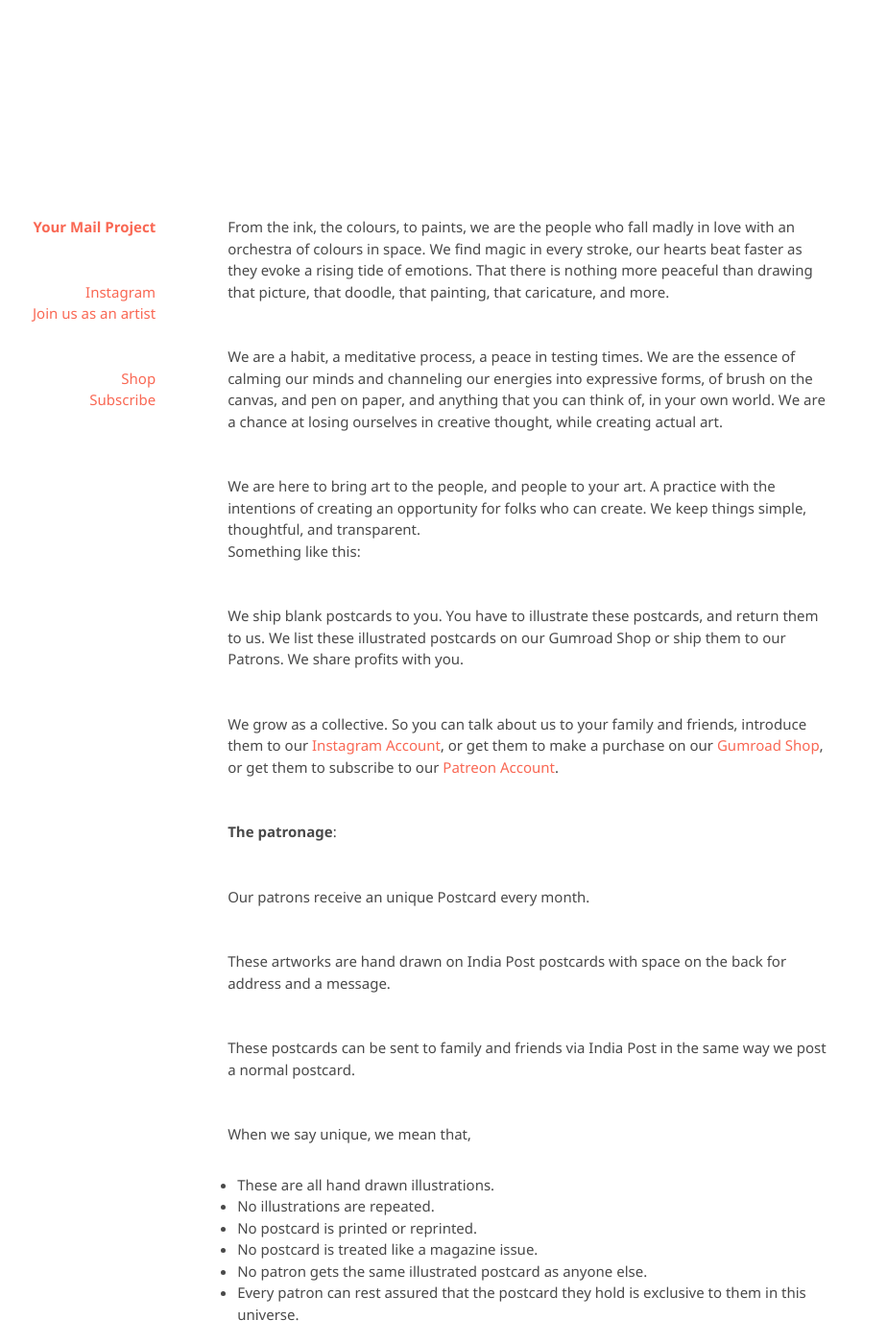
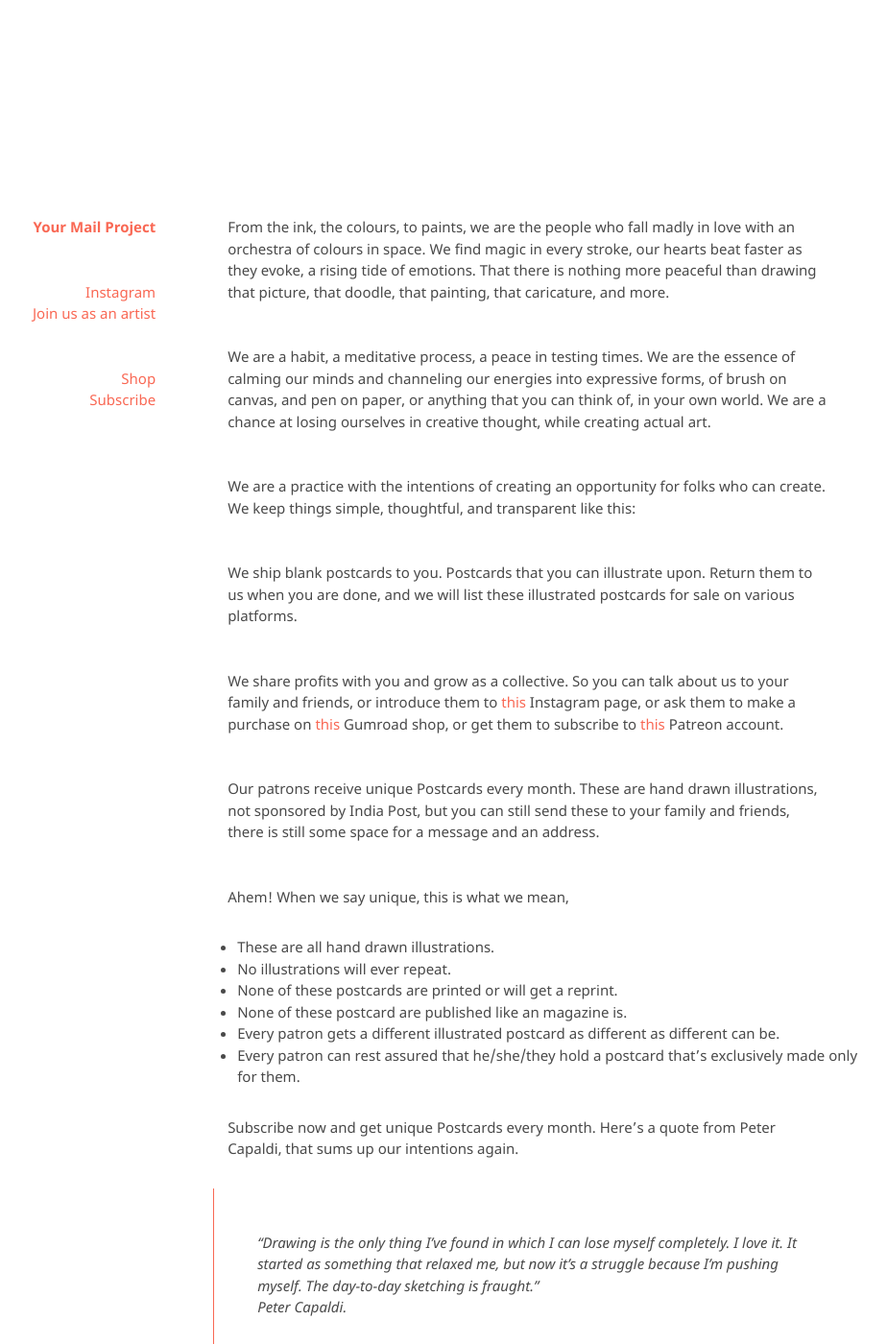
Before and after one commit to kvshvlin/yourmailproject, a Jekyll site: the page built from index.md, in a window 1280 px wide and 1400 px high. Shown: the whole window at 96% size, without its empty margins (191-1115 px from the left). Built offline with Jekyll 4.4.1, drawn with Linux system fonts in a browser that asks for light colours; our own code applies the rules of GitHub Pages for plain Markdown files; some of the changed text lies outside the part shown.

Commit message:
Update index.md

```diff
--- a/index.md
+++ b/index.md
@@ -1,32 +1,28 @@
-From the ink, the colours, to paints, we are the people who fall madly in love with an orchestra of colours in space. We find magic in every stroke, our hearts beat faster as they evoke a rising tide of emotions. That there is nothing more peaceful than drawing that picture, that doodle, that painting, that caricature, and more.
+From the ink, the colours, to paints, we are the people who fall madly in love with an orchestra of colours in space. We find magic in every stroke, our hearts beat faster as they evoke, a rising tide of emotions. That there is nothing more peaceful than drawing that picture, that doodle, that painting, that caricature, and more.
 
-We are a habit, a meditative process, a peace in testing times. We are the essence of calming our minds and channeling our energies into expressive forms, of brush on the canvas, and pen on paper, and anything that you can think of, in your own world. We are a chance at losing ourselves in creative thought, while creating actual art.
+We are a habit, a meditative process, a peace in testing times. We are the essence of calming our minds and channeling our energies into expressive forms, of brush on canvas, and pen on paper, or anything that you can think of, in your own world. We are a chance at losing ourselves in creative thought, while creating actual art.
 
-We are here to bring art to the people, and people to your art. A practice with the intentions of creating an opportunity for folks who can create. We keep things simple, thoughtful, and transparent.
-Something like this:
+We are a practice with the intentions of creating an opportunity for folks who can create. We keep things simple, thoughtful, and transparent like this:
 
-We ship blank postcards to you. You have to illustrate these postcards, and return them to us. We list these illustrated postcards on our Gumroad Shop or ship them to our Patrons. We share profits with you.
+We ship blank postcards to you. Postcards that you can illustrate upon. Return them to us when you are done, and we will list these illustrated postcards for sale on various platforms.
 
-We grow as a collective. So you can talk about us to your family and friends, introduce them to our <a href="https://www.instagram.com/yourmailproject" target="_blank">Instagram Account</a>, or get them to make a purchase on our <a href="https://www.gumroad.com/yourmailproject" target="_blank">Gumroad Shop</a>, or get them to subscribe to our <a href="https://www.patreon.com/yourmailproject?fan_landing=true" target="_blank">Patreon Account</a>.
+We share profits with you and grow as a collective. So you can talk about us to your family and friends, or introduce them to <a href="https://www.instagram.com/yourmailproject" target="_blank">this</a> Instagram page, or ask them to make a purchase on <a href="https://www.gumroad.com/yourmailproject" target="_blank">this</a> Gumroad shop, or get them to subscribe to <a href="https://www.patreon.com/yourmailproject?fan_landing=true" target="_blank">this</a> Patreon account.
 
-**The patronage**:
+Our patrons receive unique Postcards every month. These are hand drawn illustrations, not sponsored by India Post, but you can still send these to your family and friends, there is still some space for a message and an address.
 
-Our patrons receive an unique Postcard every month.
-
-These artworks are hand drawn on India Post postcards with space on the back for address and a message.
-
-These postcards can be sent to family and friends via India Post in the same way we post a normal postcard.
-
-When we say unique, we mean that,
+Ahem! When we say unique, this is what we mean,
 
 - These are all hand drawn illustrations.
-- No illustrations are repeated.
-- No postcard is printed or reprinted.
-- No postcard is treated like a magazine issue.
-- No patron gets the same illustrated postcard as anyone else.
-- Every patron can rest assured that the postcard they hold is exclusive to them in this universe.
+- No illustrations will ever repeat.
+- None of these postcards are printed or will get a reprint.
+- None of these postcard are published like an magazine is.
+- Every patron gets a different illustrated postcard as different as different can be.
+- Every patron can rest assured that he/she/they hold a postcard that's exclusively made only for them.
 
-Subscribe now and get an unique Postcard every month.
+Subscribe now and get unique Postcards every month. Here's a quote from Peter Capaldi, that sums up our intentions again.
+
+> "Drawing is the only thing I've found in which I can lose myself completely. I love it. It started as something that relaxed me, but now it's a struggle because I'm pushing myself. The day-to-day sketching is fraught."
+> Peter Capaldi.
 
 <div class="roadmap-spacer-1"></div>
 
@@ -36,36 +32,33 @@ Subscribe now and get an unique Postcard every month.
 
 <div class="roadmap-spacer-2"></div>
 
-> "Drawing is the only thing I've found in which I can lose myself completely. I love it. It started as something that relaxed me, but now it's a struggle because I'm pushing myself. The day-to-day sketching is fraught."
-> Peter Capaldi.
-
 **If you want to illustrate: '<a href="https://yourmailproject.typeform.com/to/krhWpQJZ" target="_blank">Join&nbsp;us&nbsp;as&nbsp;an&nbsp;artist</a>'**.
 
-This link opens a form that will ask you to enter your postal address and phone number. We will use this information to send you a package of 11 blank postcards.
+This link opens a form that asks you to enter your postal address and phone number. We will use this information to ship to you a package of 11 blank postcards. This is a thing of wonder.
 
 **Your role as an artist**:
 
-Once you receive this package, you can go all out with your creativity! You can use 1 postcard for testing your materials on it. We want you to art 10 postcards up in your own unique way. Oh! Yes, with anything you want. Feel free to doodle, draw, paint, sketch, or whatever you think of, as art.
+Once you receive this package, you can go all in! Unleash your creativity, ideally by testing 1 postcard with your materials to see. We would love to see you art up 10 postcards in a month, in your own unique way, whatever you may think that means. And yes! Do with anything you want, feel free to doodle, draw, sketch, or paint, or whatever you think of, as art.
 
 **Creating a symbiotic relationship**:
 
-Remember, we handle, respect, think of, and treat your work so that ‘All copyrights are reserved by the original author of the artwork’.
+Remember, we handle, respect, think of, and treat your work so that ‘All copyrights are reserved by the original author of the artwork’ is something we can all agree upon.
 
-We will tag, repost, and share your stories on our Instagram account. If you want to share your work in progress images with us then you can use the hashtag '#yourmailproject'.
+If you want to share work in progress images with the collective then use this hashtag '#yourmailproject'. We will repost, tag, and share your stories and post with our Instagram followers.
 
 **You create, we distribute**:
 
-Once you finish your artwork, send it to us. When your part ends, ours begins! We will collect your artwork, document it, photograph it, showcase it on Instagram, tag you in it. We will ship your artwork to customers on our Shop, or to our Patrons. We will handle everyone’s complaints, return orders, and shipping. So that you can focus all your energies on creating.
+Once you finish your artwork, send it to us. When your part ends, is when our has begun! We will collect your artwork, and photograph it. We will showcase it on Instagram, also tag you for exposure and publicity. We handle everyone's complaints, return orders, and shipping, so that you can meditate away and lose yourself in spellbound creativity.
 
 **Disclaimer**:
 
-Please note that we do not guarantee that your artwork will sell. We will list your artwork on our store for as long as you wish. If you want us to return your artwork to you, we can return it to you only if it is not sold.
+Please note that we do not guarantee that your artwork will sell, but we do our best to give it exposure instead. You control if it's still available for sale, remember 'All copyrights are reserved by the original author of the artwork'! But there's a catch here, albeit not a serious one yet, we can only return your artwork to you if it's not sold.
 
-Once your artwork sells, we will share the profits with you. We shall smoothen out the process as we go. We imagine this process will help create more opportunities for artists.
+**Profit-sharing**:
 
-We hope you love to be a part of our community.
+Once your artwork sells, we will share the profits equally with you. We shall smoothen out this process, as we go.
 
-Do join us!
+We hope you will love to be a part of our community, do join us now, go click on this link below.
 
 <div class="roadmap-spacer-1"></div>
 
```
